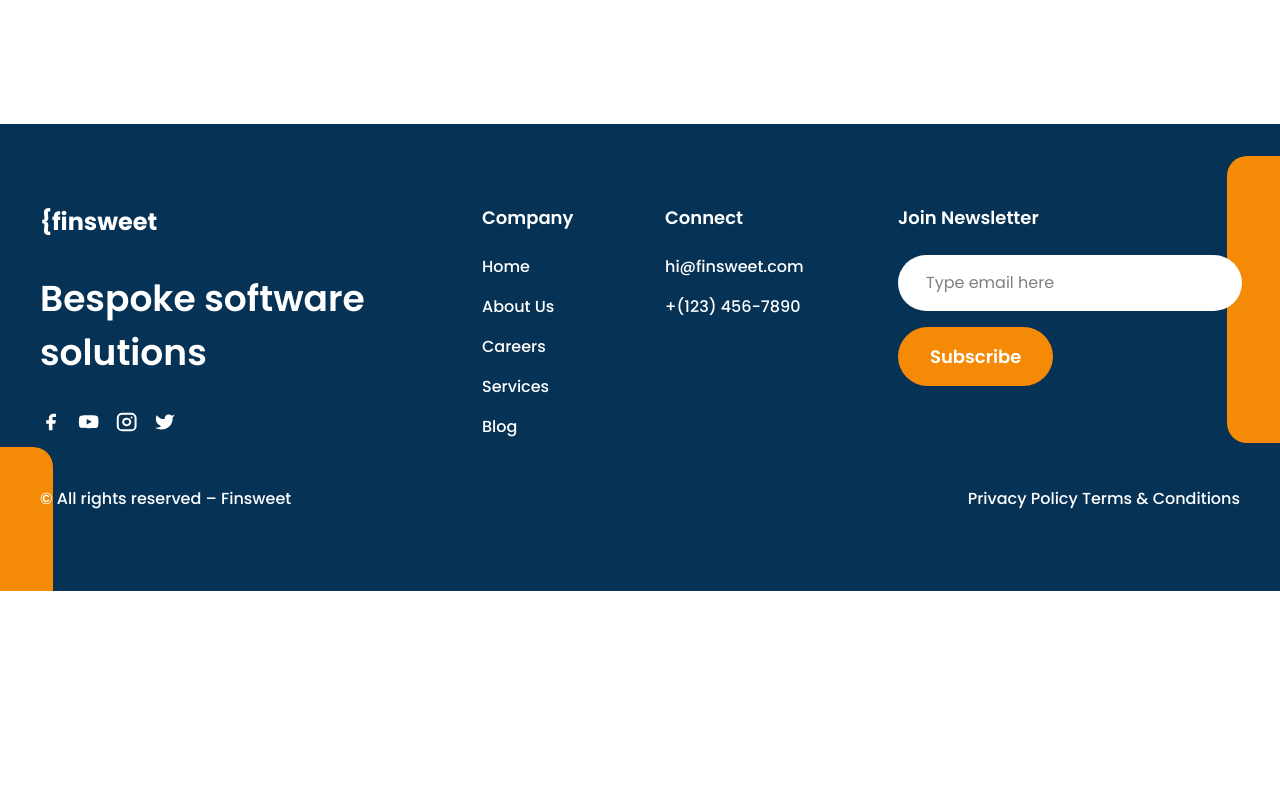
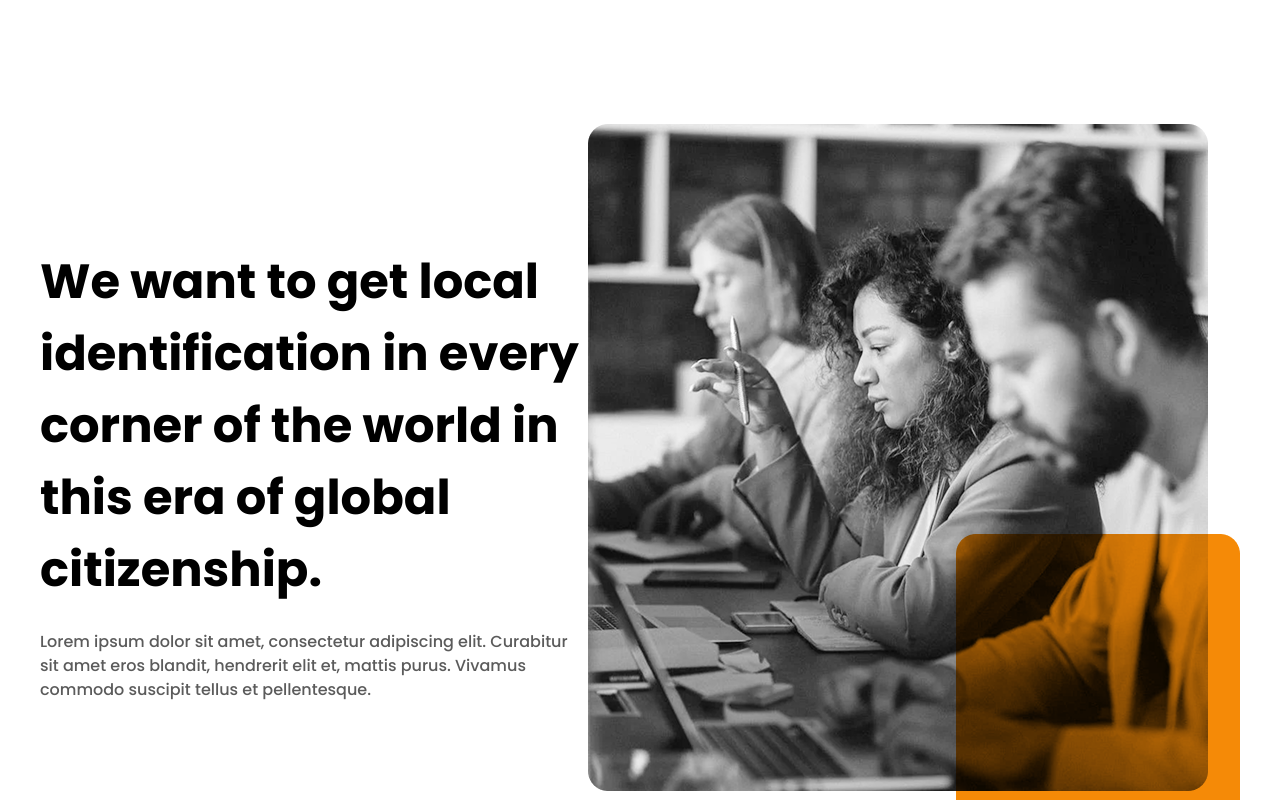
Before and after one commit to Duclaux/finsweet-website-agency, a React (Vite) app: page /aboutUs in a window 1280 px wide. Shown: the part 1420-2220 px from the top of the page. Before the commit the page ends 2011 px from the top, so only its background shows below. Built offline with nearby package versions, Linux system fonts and the light colour scheme.

Commit message:
Another about page block

```diff
--- /dev/null
+++ b/src/components/aboutUs/Intention.tsx
@@ -0,0 +1,23 @@
+import Container from "../Container"
+
+function Intention() {
+  return (
+    <Container>
+      <div className="mb-30 space-y-5 xl:space-y-0 xl:flex xl:flex-row-reverse items-center justify-between">
+        <img src="../src/assets/images/about-Image.png" alt=""/>
+
+        <div>
+            <h1 className="text-h1">
+                We want to get local identification in every corner of the world in this era of global citizenship.
+            </h1>
+
+            <p className="text-paragraph text-[#5B5B5B] mt-6">
+                Lorem ipsum dolor sit amet, consectetur adipiscing elit. Curabitur sit amet eros blandit, hendrerit elit et, mattis purus. Vivamus commodo suscipit tellus et pellentesque.
+            </p>
+        </div>
+      </div>
+    </Container>
+  )
+}
+
+export default Intention
--- a/src/pages/AboutUs.tsx
+++ b/src/pages/AboutUs.tsx
@@ -1,4 +1,5 @@
 import Header from "../components/aboutUs/Header"
+import Intention from "../components/aboutUs/Intention"
 import Statistics from "../components/aboutUs/Statistics"
 
 function AboutUs() {
@@ -6,6 +7,7 @@ function AboutUs() {
     <>
       <Header />
       <Statistics />
+      <Intention />
     </>
   )
 }
```
Also changed, not shown: src/assets/images/about-Image.png (added).
